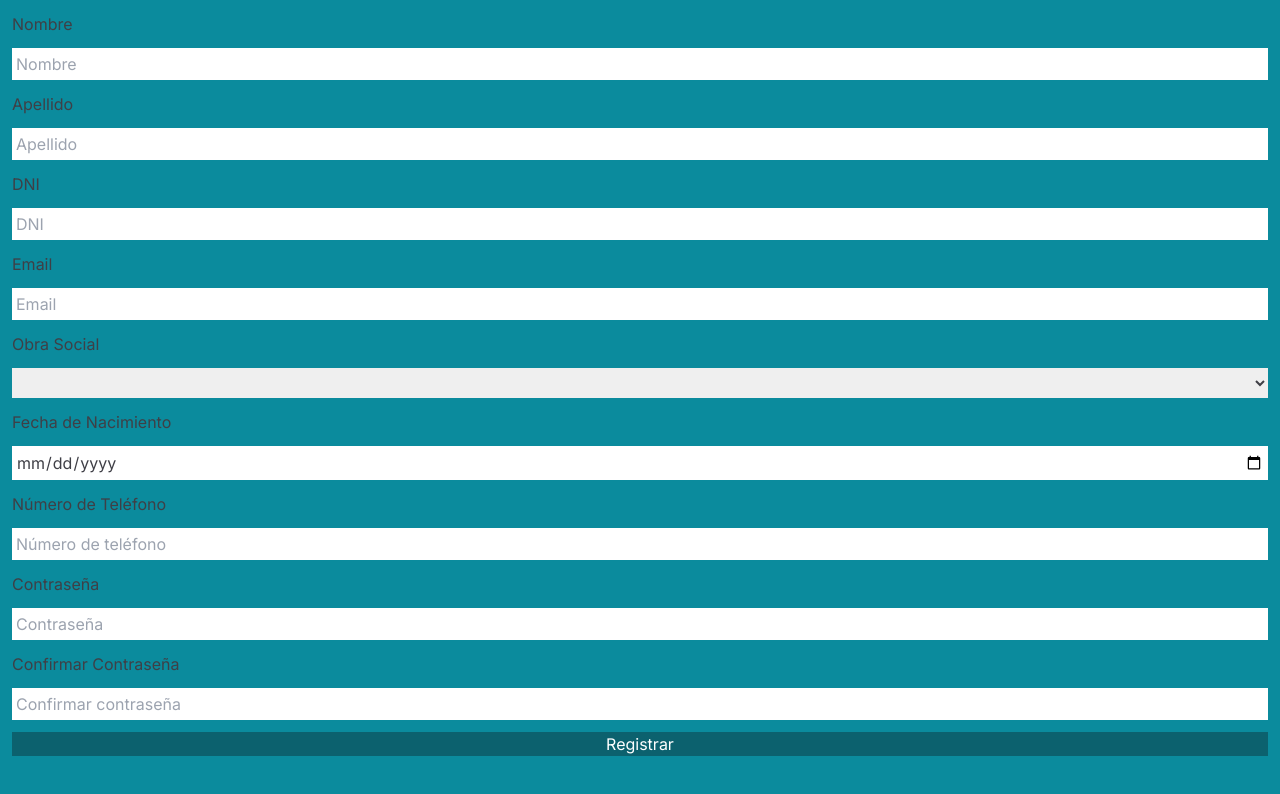
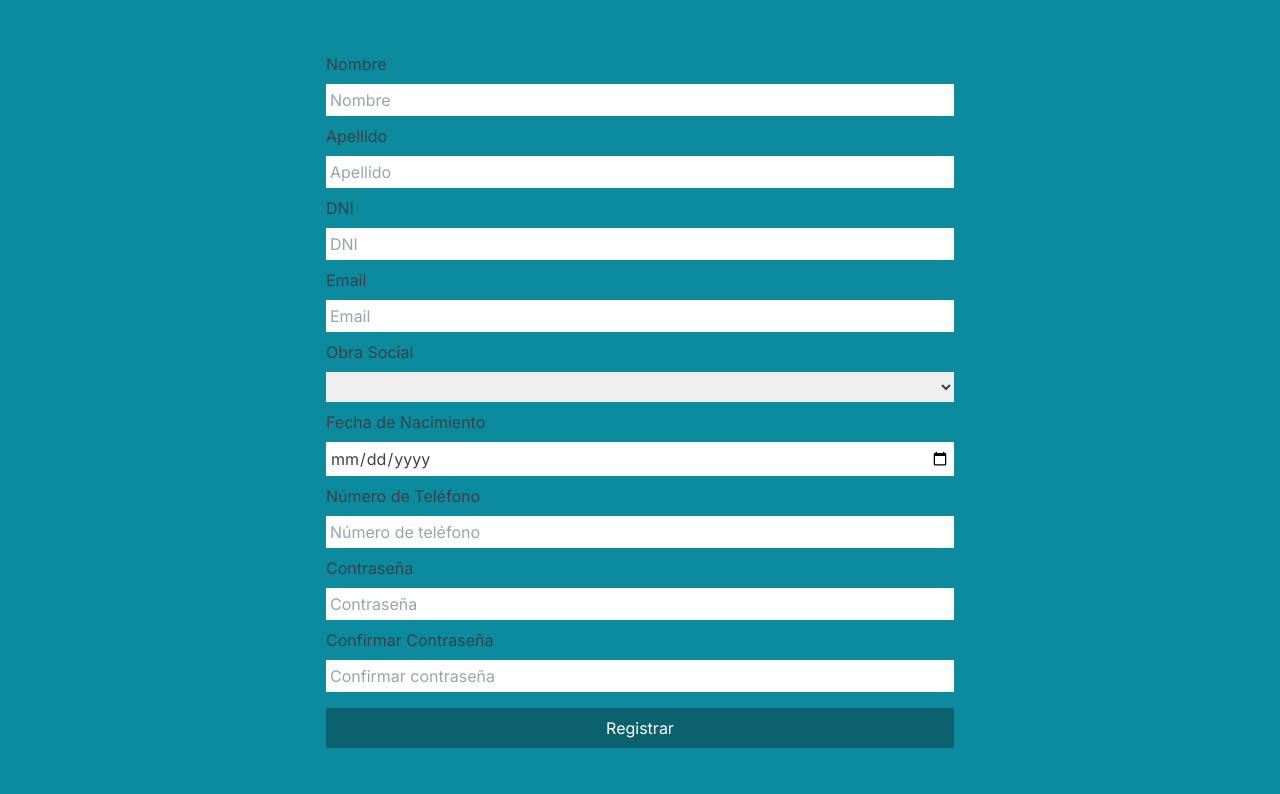
Before and after one commit to No-Country/c14-50-ft-nest, a Next.js app in the folder frontend/: page /register in a window 1280 px wide. Shown: the top 794 px of the page. Built offline with nearby package versions, Linux system fonts and the light colour scheme.

Commit message:
Add styles for the form

```diff
--- a/frontend/src/app/globals.css
+++ b/frontend/src/app/globals.css
@@ -3,7 +3,7 @@
 @tailwind utilities;
 
 body {
-  background-color: #0B8B9D
+  @apply bg-[#0B8B9D] text-black
 }
 
 input:focus, textarea:focus, select:focus{
@@ -15,5 +15,5 @@ input, select {
 }
 
 button {
-  @apply bg-[#0C616E] text-white !important
+  @apply bg-[#0C616E] text-white p-2 mt-2
 }
--- a/frontend/src/app/register/page.tsx
+++ b/frontend/src/app/register/page.tsx
@@ -2,7 +2,7 @@ import RegisterForm from "@/components/RegisterForm"
 
 const RegisterPage = () => {
   return (
-    <div className="p-3 rounded-md">
+    <div className="p-3 flex items-center justify-center h-screen rounded-md shadow-md ">
       <RegisterForm/>
     </div>
   )
--- a/frontend/src/components/RegisterForm.tsx
+++ b/frontend/src/components/RegisterForm.tsx
@@ -1,7 +1,7 @@
 
 const RegisterForm = () => {
   return (
-    <form className="flex gap-3 flex-col text-zinc-700">
+    <form className="flex gap-2 flex-col text-zinc-700 w-6/12">
       <label>Nombre</label>
       <input type="text" placeholder="Nombre"/>
       <label>Apellido</label>
```
